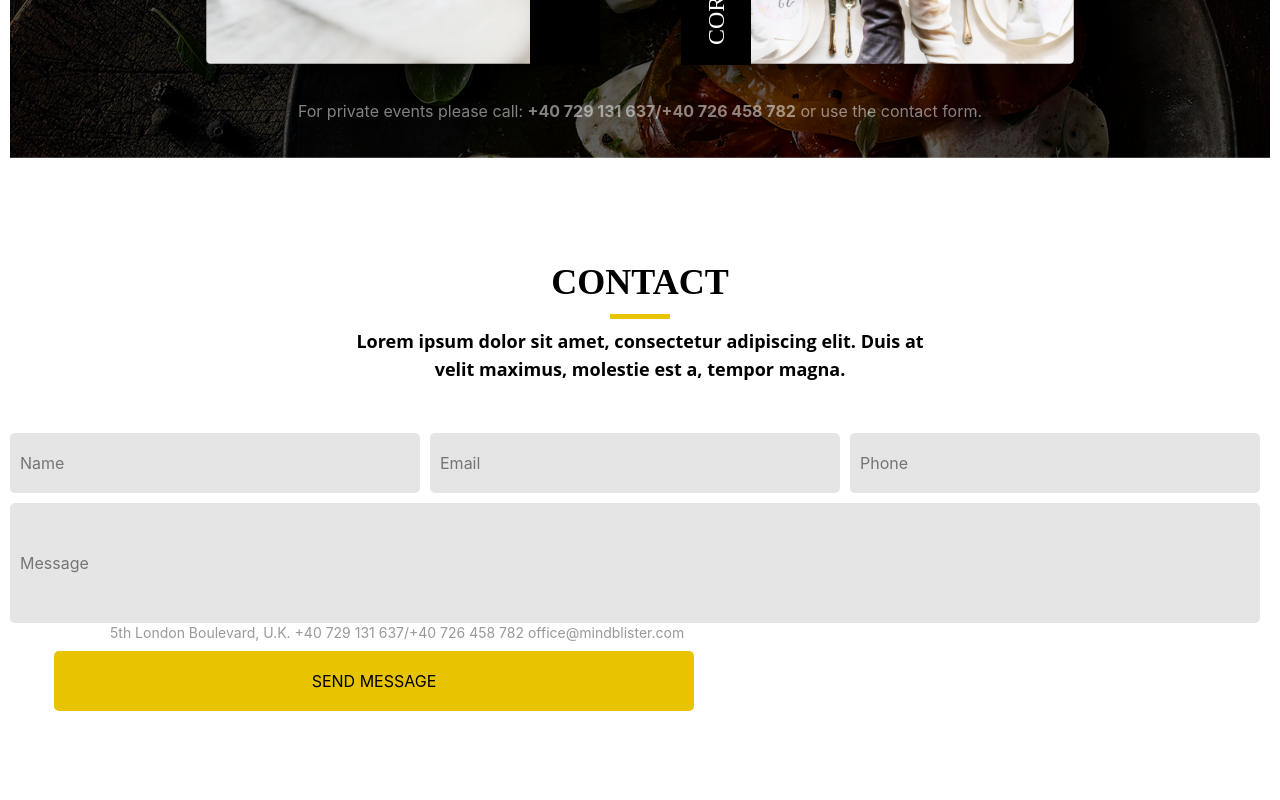
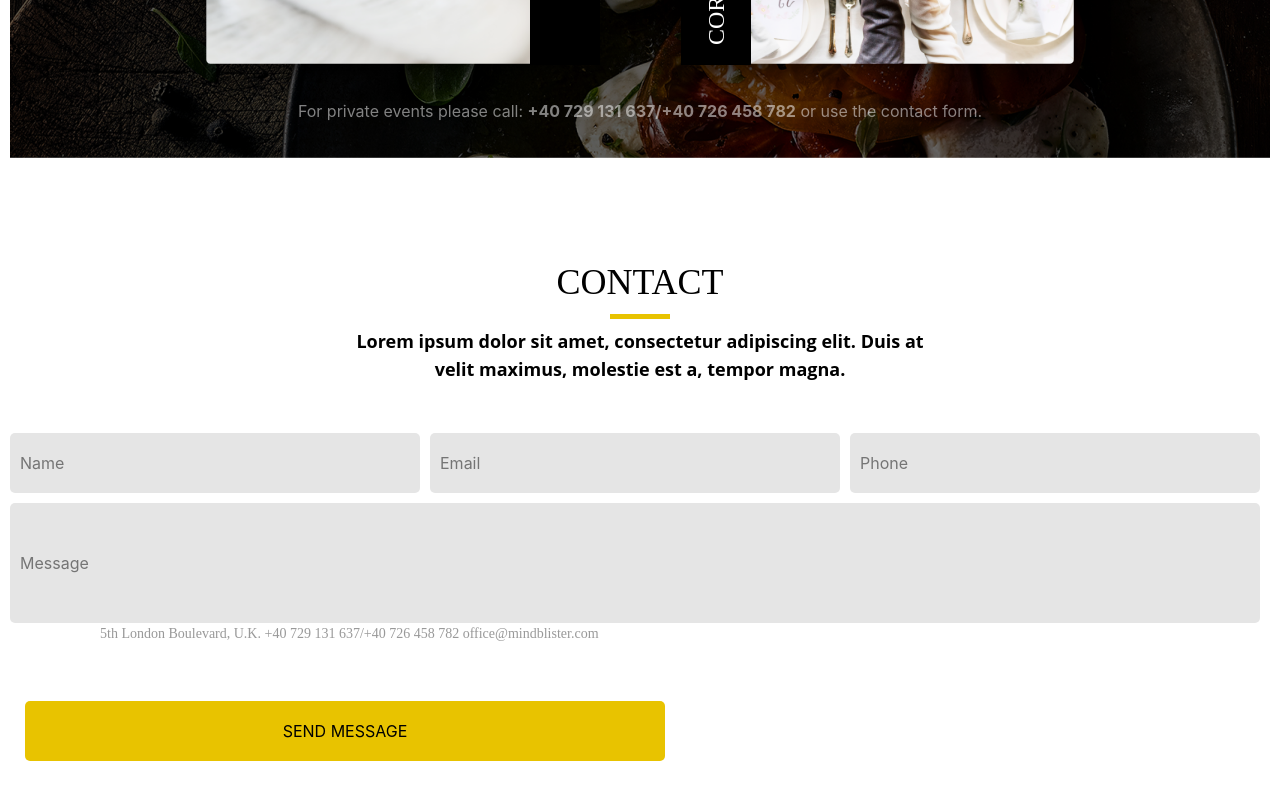
Before and after one commit to JenniferHIM/hunger-people, a React (Create React App) app: page / in a window 1280 px wide. Shown: the part 4838-5638 px from the top of the page. Built offline with nearby package versions, Linux system fonts and the light colour scheme.

Commit message:
fix fonts

```diff
--- a/src/components/Contact/Contact.module.scss
+++ b/src/components/Contact/Contact.module.scss
@@ -1,8 +1,7 @@
 .container {
     max-width: 1440px;
     border-bottom: 1px solid rgba(255, 255, 255, 0.2);
-    margin-top: 100px;
-    margin-bottom: 100px;
+    margin: 100px 0;
 }
 
 .contact {
@@ -16,9 +15,7 @@
 }
 
 &__title {
-    font-family: Banny;
-    font-size: 36px;
-    line-height: 48px;
+    font: 36px/48px "Banny";
     text-align: center;
     text-transform: uppercase;
     color: #000000;
@@ -33,11 +30,7 @@
 }
 
 &__text {
-    font-family: Open Sans;
-    font-style: normal;
-    font-weight: bold;
-    font-size: 18px;
-    line-height: 28px;
+    font: normal bold 18px/28px "Open Sans";
     text-align: center;
     color: #000000;
 }
@@ -58,8 +51,7 @@
     border: none;
     border-radius: 5px;
     padding-left: 10px;
-    margin-right: 10px;
-    margin-bottom: 10px;
+    margin: 0 10px 10px 0;
 }
 
 &__inputPart {
@@ -69,23 +61,19 @@
 }
 
 &__label {
-    font-family: Font Awesome 5 Free;
-    font-size: 14px;
-    line-height: 14px;
+    font: 14px/14px "Font Awesome 5 Free";
     align-items: center;
     color: rgba(51, 51, 51, 0.5);
     border-radius: 5px;
     display: inline-block;
-    margin-right: 10px;
-    margin-left: 100px;
+    margin: 0 90px 50px;
 }
 
 &__button {
     width: 640px;
     height: 60px;
     padding: 0;
-    margin-top: 10px;
-    margin-left: 44px;
+    margin: 10px 0 0 15px;
     background: #E8C300;
     border-radius: 5px;
     border: none;
```
